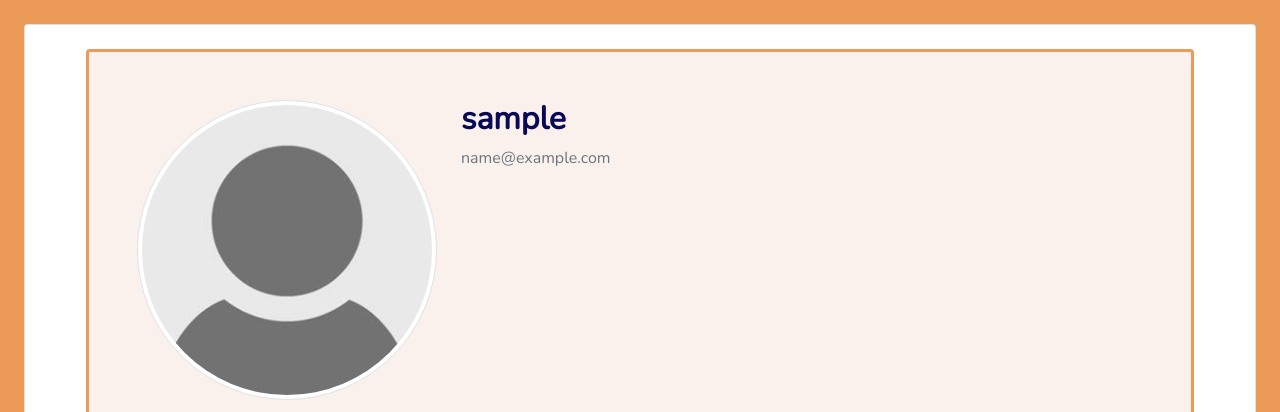
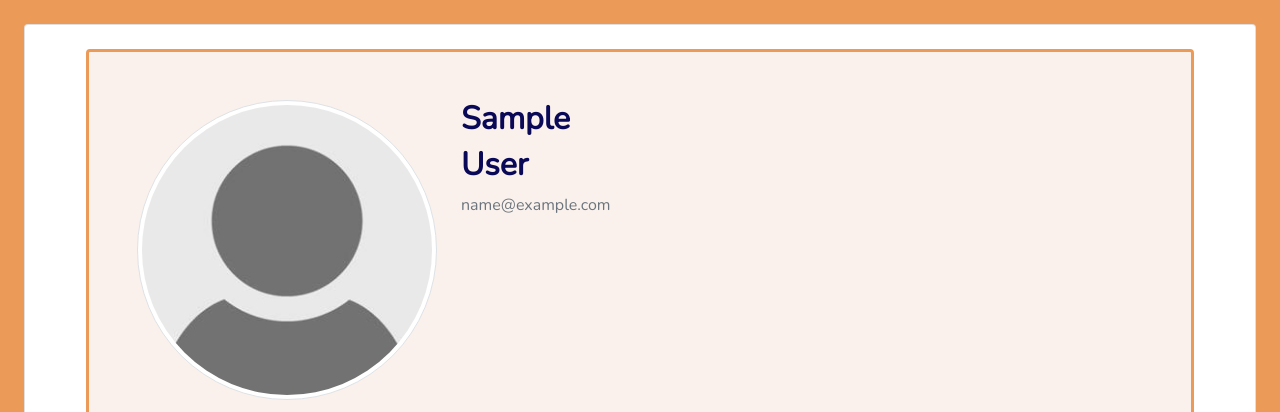
Before and after one commit to hanahamberno/project-a-23, a Django app: page /profile/ in a window 1280 px wide. Shown: the part 56-468 px from the top of the page. Run offline with Django 3.2, Linux system fonts and the light colour scheme; the visitor is signed in with stand-in values (Sample User, id 1); some libraries are stand-ins or nearby versions; some web fonts are replaced.

Commit message:
fixed a bug where user's first name and last name don't change

```diff
--- a/users/templates/users/profile.html
+++ b/users/templates/users/profile.html
@@ -9,7 +9,8 @@
             <img class="rounded-circle img-thumbnail" src="{{ user.profile.image.url }}">
             <!--(Hanah) location of user's image-->
             <div class="media-body mx-4">
-                <h2 class="header-text">{{ user.username }}</h2>
+                <h2 class="header-text">{{ user.first_name }}</h2>
+                <h2 class="header-text">{{ user.last_name }}</h2>
                 <p class="text-secondary">{{ user.email }}</p>
             </div>
         </div>
```
